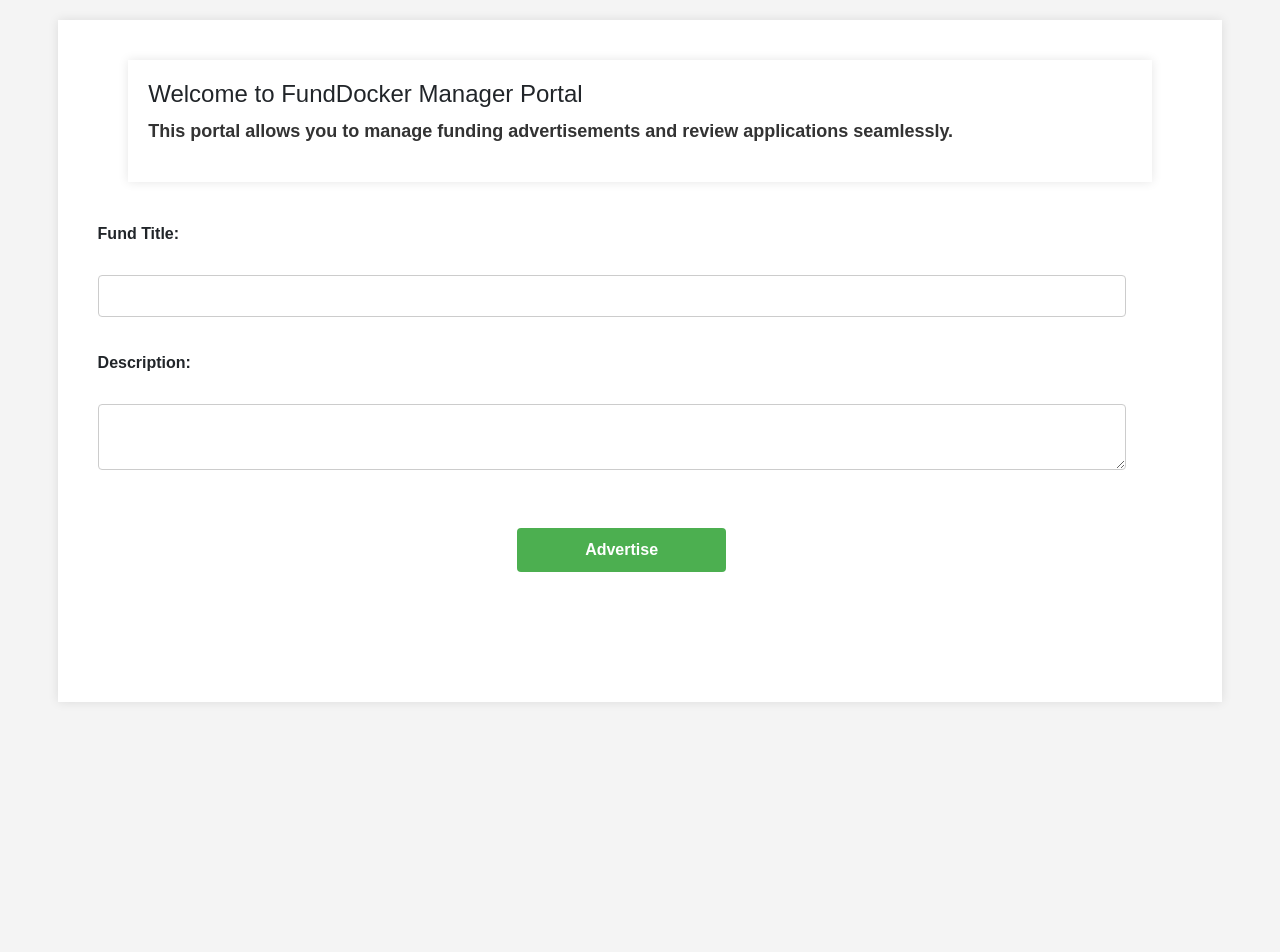
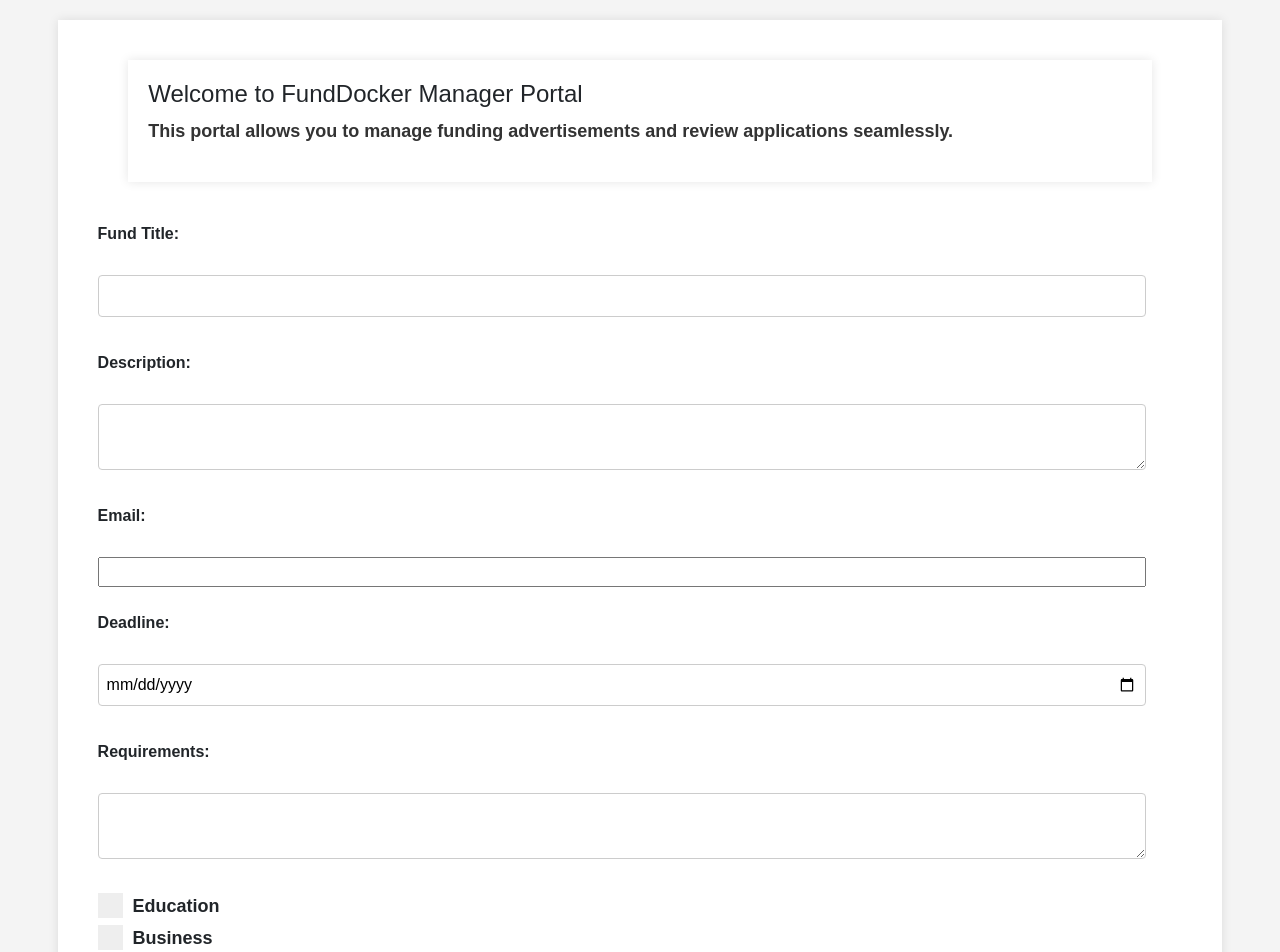
Before and after one commit to Vin1632/funding-management, a React (Create React App) app: page /PostAds in a window 1280 px wide. Shown: the top 952 px of the page. Before the commit the page ends 800 px from the top, so only its background shows below. Built offline with nearby package versions, Linux system fonts and the light colour scheme; no server answers.

Commit message:
added-ad-fields

```diff
--- a/src/components/Login.js
+++ b/src/components/Login.js
@@ -17,6 +17,11 @@
   const [error, setError] = useState("");
   const { logIn, googleSignIn } = useUserAuth();
   const navigate = useNavigate();
+
+//use email to check if name is filled in then redirect to admin, manager or user dependinfg on the role in the database
+//create api
+//alter code below
+
 
   const handleSubmit = async (e) => {
     e.preventDefault();
--- a/src/components/Managers-dashboard/PostAds.js
+++ b/src/components/Managers-dashboard/PostAds.js
@@ -5,6 +5,12 @@
 const PostAds = () => {
   const [title, setTitle] = useState('');
   const [description, setDescription] = useState('');
+  const [email, setEmail] = useState('');
+  const [deadline, setDeadline] = useState('');
+  const [requirements, setRequirements] = useState('');
+  const [events, setEvents] = useState(false);
+  const [education, setEducation] = useState(false);
+  const [business, setBusiness] = useState(false);
 
   const handleSubmit = (e) => {
     e.preventDefault();
@@ -12,18 +18,31 @@
     const adsRef = app.firestore().collection('ads');
     adsRef.add({
       title: title,
-      description: description
+      description: description,
+      email: email,
+      deadline: deadline,
+      requirements: requirements,
+      events: events,
+      education: education,
+      business: business
     })
     .then(() => {
       console.log("Advertisement posted successfully!");
       // Optionally, you can reset the form fields here
       setTitle('');
       setDescription('');
+      setEmail('');
+      setDeadline('');
+      setRequirements('');
+      setEvents(false);
+      setEducation(false);
+      setBusiness(false);
     })
     .catch((error) => {
       console.error("Error adding advertisement: ", error);
     });
   };
+
 
   return (
     <div className="App">
@@ -32,12 +51,50 @@
         <p>This portal allows you to manage funding advertisements and review applications seamlessly.</p>
       </div>
       <form id="funding-form" onSubmit={handleSubmit}>
+
         <label htmlFor="fund-title">Fund Title:</label><br />
         <input type="text" id="fund-title" name="fund-title" value={title} onChange={(e) => setTitle(e.target.value)} /><br />
         <label htmlFor="fund-description">Description:</label><br />
-        <textarea id="fund-description" name="fund-description" value={description} onChange={(e) => setDescription(e.target.value)} /><br /><br />
+        <textarea id="fund-description" name="fund-description" value={description} onChange={(e) => setDescription(e.target.value)} /><br />
+
+        <label htmlFor="fund-email">Email:</label><br />
+        <input type="email" id="fund-email" name="fund-email" value={email} onChange={(e) => setEmail(e.target.value)} /><br />
+        <label htmlFor="fund-deadline">Deadline:</label><br />
+        <input type="date" id="fund-deadline" name="fund-deadline" value={deadline} onChange={(e) => setDeadline(e.target.value)} /><br />
+        <label htmlFor="fund-requirements">Requirements:</label><br />
+        <textarea id="fund-requirements" name="fund-requirements" value={requirements} onChange={(e) => setRequirements(e.target.value)} /><br />
+        <label className="container_details" >Education
+          <input
+            type="checkbox"
+            id="EducationCheckbox"
+            checked={education}  // Set checked state based on the education state variable
+            onChange={(e) => setEducation(e.target.checked)}  // Update education state when checkbox is changed
+          />
+          <span className="checkmark"></span>
+        </label>
+        <label className="container_details" >Business
+          <input
+            type="checkbox"
+            id="BusinessCheckbox"
+            checked={business}  // Set checked state based on the business state variable
+            onChange={(e) => setBusiness(e.target.checked)}  // Update business state when checkbox is changed
+          />
+          <span className="checkmark"></span>
+        </label>
+        <label className="container_details">Events
+          <input
+            type="checkbox"
+            id="EventsCheckbox"
+            checked={events}  // Set checked state based on the events state variable
+            onChange={(e) => setEvents(e.target.checked)}  // Update events state when checkbox is changed
+          />
+          <span className="checkmark"></span>
+        </label>
+
+
         <button type="submit">Advertise</button>
       </form>
+
     </div>
   );
 }
--- a/src/styles/Managers-dashboard.css
+++ b/src/styles/Managers-dashboard.css
@@ -7,8 +7,6 @@
   padding: 0;
   background-color: #f4f4f4;
 }
-
-
 
 /* Style the main content area */
 .container {
@@ -29,11 +27,19 @@
 p {
   line-height: 1.6;
 }
-
+#funding-form input[type="text"],
+#funding-form input[type="date"], /* Updated selector for date input */
+#funding-form textarea {
+  width: auto; /* Set width to auto for text and date inputs */
+  padding: 8px;
+  margin-bottom: 10px;
+  border: 1px solid #ccc;
+  border-radius: 4px;
+  box-sizing: border-box; /* Ensures padding and border are included in the element's total width and height */
+}
 /* Style the form container */
 #funding-form {
   width: 85vw; /* Fill the entire viewport width */
-    height: 60vh; /* Fill the entire viewport height */
   padding: 20px;
   background-color: #ffffff;
   display: flex;
@@ -51,14 +57,16 @@
 
 /* Style the form inputs */
 #funding-form input[type="text"],
+#funding-form input[type="date"],
 #funding-form textarea {
-    width: calc(100% - 20px);
+  width: auto; /* Set width to auto for text, date, and textarea inputs */
   padding: 8px;
   margin-bottom: 10px;
   border: 1px solid #ccc;
   border-radius: 4px;
   box-sizing: border-box; /* Ensures padding and border are included in the element's total width and height */
 }
+
 
 /* Style the form button */
 #funding-form button {
```
Lines whose indentation alone changed are shown as unchanged.
